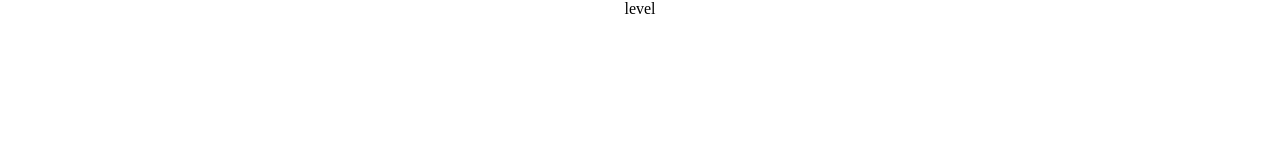
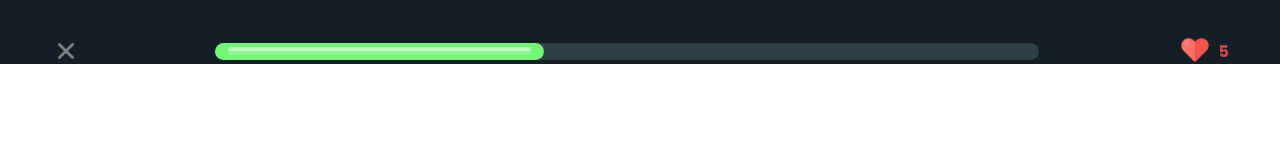
Before and after one commit to vitygo/language-learning-app, a React (Vite) app: page /dashboard/level in a window 1280 px wide. Shown: the top 160 px of the page. Built offline with nearby package versions, Linux system fonts and the light colour scheme; a web font is replaced by a local one.

Commit message:
add level page

```diff
--- a/src/pages/LearningPage.css
+++ b/src/pages/LearningPage.css
@@ -97,7 +97,7 @@
 .level-block{
     padding-top: 12rem;
     width: 100vw;
-    height: 80vh;
+    height: 80vh !important;
 
 }
 
@@ -106,7 +106,7 @@
     width: 100%;
     display: flex;
     justify-content: center;
-    height: 20%;
+    height: 20% !important;
 }
 
 .level__button{
@@ -115,7 +115,7 @@
     align-items: center;
     position: relative;
     left: 40px;
-    height: 95%;
+    height: 95% !important;
     width: 25%;
     border-radius: 45%;
     border-bottom: 11px solid rgba(0, 0, 0, 0.154);
--- a/src/pages/LevelPage.jsx
+++ b/src/pages/LevelPage.jsx
@@ -1,7 +1,27 @@
+import "./LevelPage.css";
+import { useSelector, useDispatch } from "react-redux";
+import { IoClose } from "react-icons/io5";
+import { Link } from "react-router-dom";
 
+export default function LevelPage() {
+  const heart = useSelector((state) => state.heart.value);
 
-export default function LevelPage(){
-    return(
-        <div className="level">level</div>
-    )
+  return (
+    <div className="level">
+      <div className="level__header">
+        <div className="header__button">
+          <Link to="/dashboard">
+            <IoClose size="30px" color="grey" />
+          </Link>
+        </div>
+        <div className="header__level-complete">
+          <div className="level-complete__line"></div>
+        </div>
+        <div className="header__heart">
+          <img src="../heart.png" className="heart__img" />
+          <p className="elements__data data--heart">{heart}</p>
+        </div>
+      </div>
+    </div>
+  );
 }
--- /dev/null
+++ b/src/pages/levelPage.css
@@ -0,0 +1,66 @@
+.level{
+    background: rgb(19 31 36);
+    height: 100vh;
+    width: 100%;
+}
+
+
+.level__header{
+    width: 100%;
+    height: 4rem;
+    display: flex;
+    align-items: center;
+    justify-content: space-between;
+    padding: 0% 4%;
+    padding-top: 3%;
+}
+
+.header__level-complete{
+    height: 17px;
+    width: 70%;
+    background: rgb(44, 64, 72);
+    border-radius: 12px;
+
+
+}
+
+.level-complete__line{
+    position: relative;
+    height: 100%;
+    width: 40%;
+    border-radius: 12px;
+    background: rgb(115, 245, 119);
+
+
+}
+
+.level-complete__line::after{
+    content: '';
+    position: absolute;
+    width: 92%;
+    left: 4%;
+    height: 4px;
+    background: rgba(255, 255, 255, 0.178);
+    border-top: 4px solid rgba(255, 255, 255, 0.455);
+    border-radius: 12px;
+    top: 25%;
+
+}
+
+
+.header__heart{
+    display: flex;
+    align-items: center;
+
+}
+
+.heart__img{
+    height: 46px;
+    width: auto;
+}
+
+.header__button{
+    display: flex;
+    align-items: center;
+
+}
```
